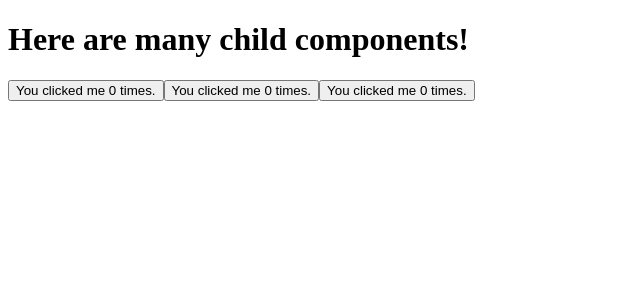
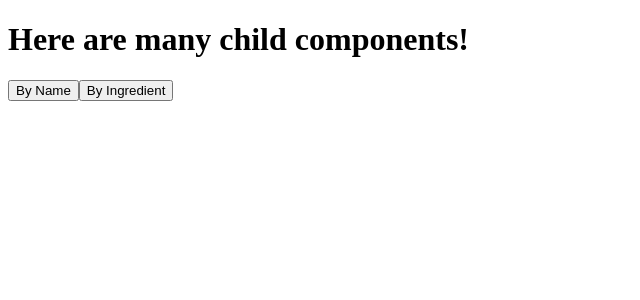
Before and after one commit to RaySandhu/bottoms-up, a Vue app in the folder BottomsUp/: page / in a window 1280 px wide. Shown: the top 300 px of the page, without its empty margins (0-640 px from the left). Built offline with nearby package versions, Linux system fonts and the light colour scheme.

Commit message:
Navbar buttons appeared but in scr folder not component folder

```diff
--- a/BottomsUp/src/App.vue
+++ b/BottomsUp/src/App.vue
@@ -1,18 +1,16 @@
 <script>
-import TestCounter from './TestCounter.vue'
+import Navbar from './Navbar.vue'
 
 export default {
   components: {
-    TestCounter
+    Navbar
   }
 }
 </script>
 
 <template>
 	<h1>Here are many child components!</h1>
-	<TestCounter />
-	<TestCounter />
-	<TestCounter />
+	<Navbar />
 </template>
 <!--
 <template>
--- /dev/null
+++ b/BottomsUp/src/Navbar.vue
@@ -0,0 +1,14 @@
+<script>
+export default {
+  data() {
+    return {
+      count: 0
+    }
+  }
+}
+</script>
+
+<template>
+    <button>By Name</button>
+    <button>By Ingredient</button>
+</template>
```
Also changed, not shown: BottomsUp/components/Navbar.vue (deleted, +0 -31 lines).
